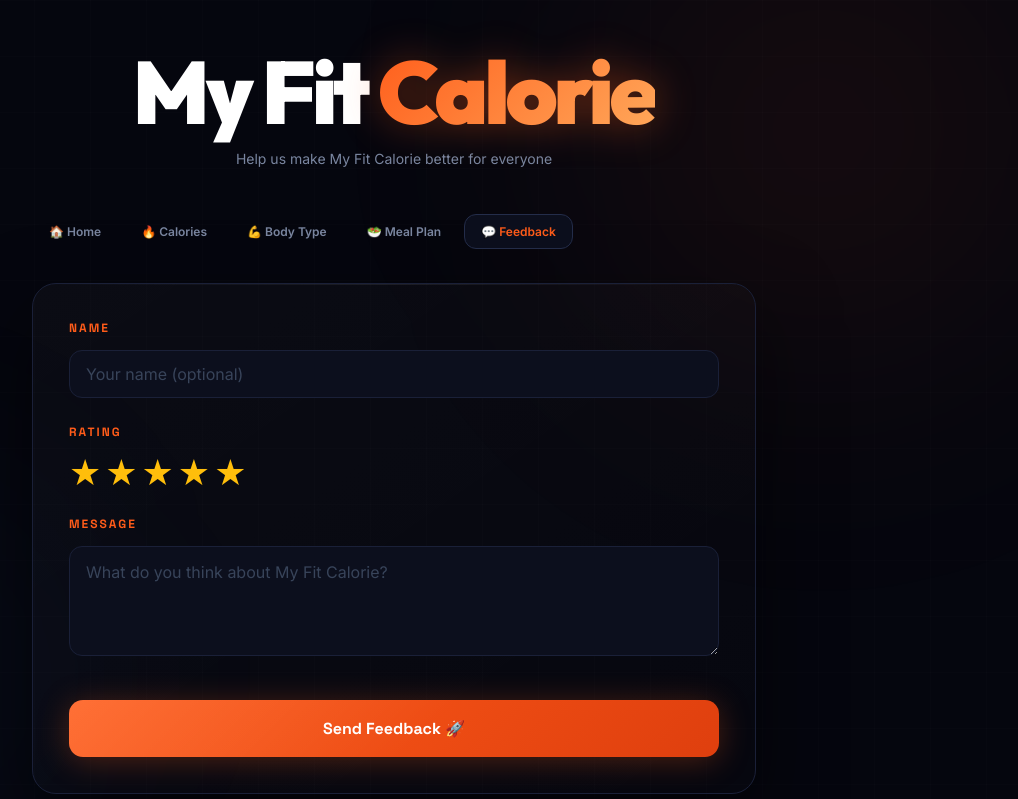
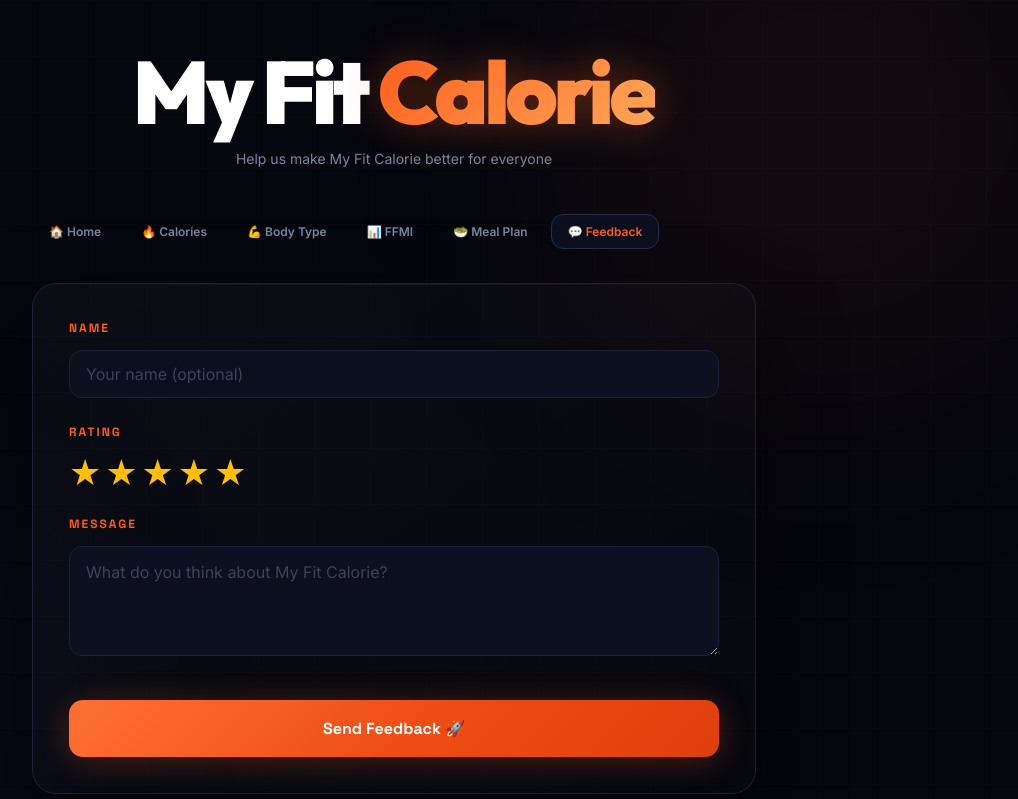
Before and after one commit to arhamsiddiqui07/myfitcalorie, a Flask app: page /feedback in a window 1280 px wide. Shown: the top 799 px of the page, without its empty margins (246-1264 px from the left). Run offline with Flask 3, Linux system fonts and the light colour scheme.

Commit message:
Update feedback.html

```diff
--- a/templates/feedback.html
+++ b/templates/feedback.html
@@ -81,7 +81,7 @@ textarea.fb-inp{resize:vertical;min-height:110px;line-height:1.6}
     <a href="/" class="logo-link"><h1><span class="logo-w">My Fit</span> <span class="fire">Calorie</span></h1></a>
     <p>Help us make My Fit Calorie better for everyone</p>
   </header>
-  <div class="nav"><a href="/" class="nav a">🏠 Home</a><a href="/calculator" class="nav a">🔥 Calories</a><a href="/bodytype" class="nav a">💪 Body Type</a><a href="/mealplan" class="nav a">🥗 Meal Plan</a><a href="/feedback" class="nav a on">💬 Feedback</a></div>
+  <div class="nav"><a href="/" class="nav a">🏠 Home</a><a href="/calculator" class="nav a">🔥 Calories</a><a href="/bodytype" class="nav a">💪 Body Type</a><a href="/ffmi" class="nav a">📊 FFMI</a><a href="/mealplan" class="nav a">🥗 Meal Plan</a><a href="/feedback" class="nav a on">💬 Feedback</a></div>
   {% if sent %}
   <div class="glass success">
     <div class="sc-icon">🎉</div>
```
